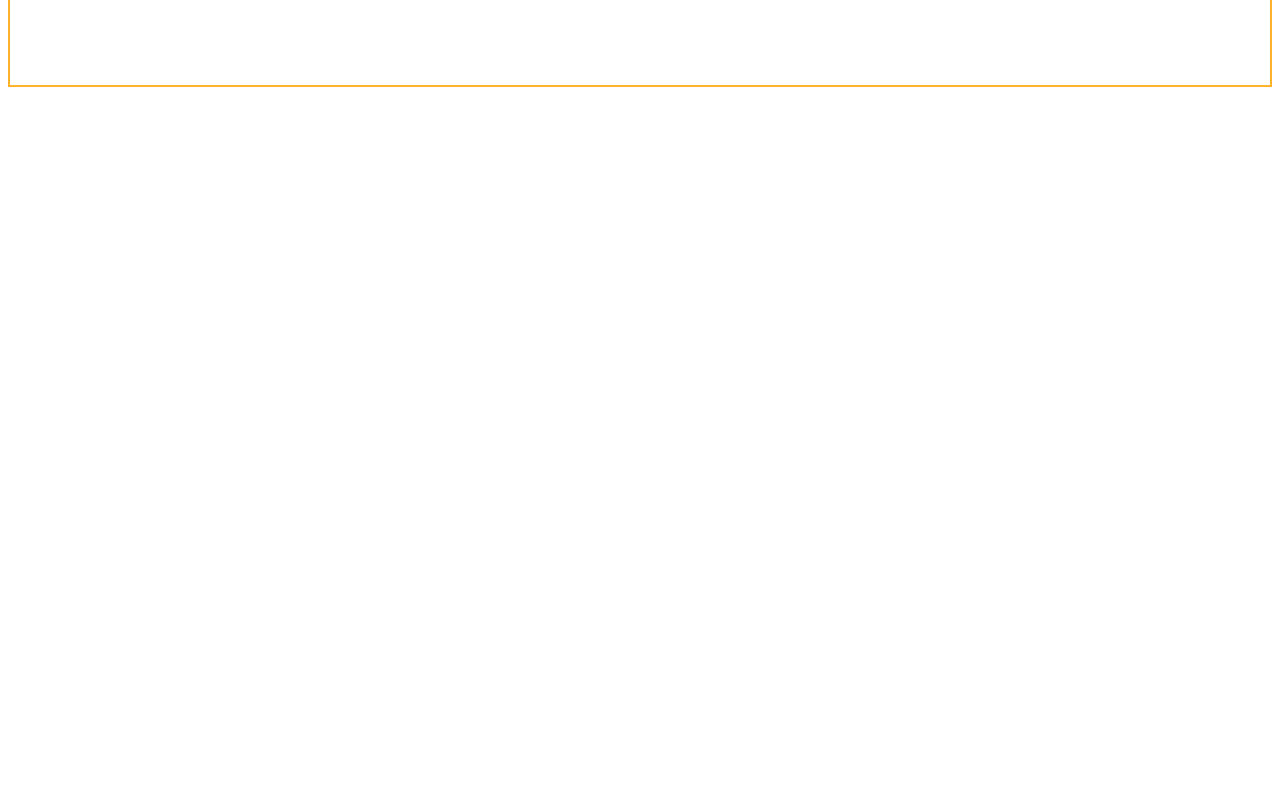
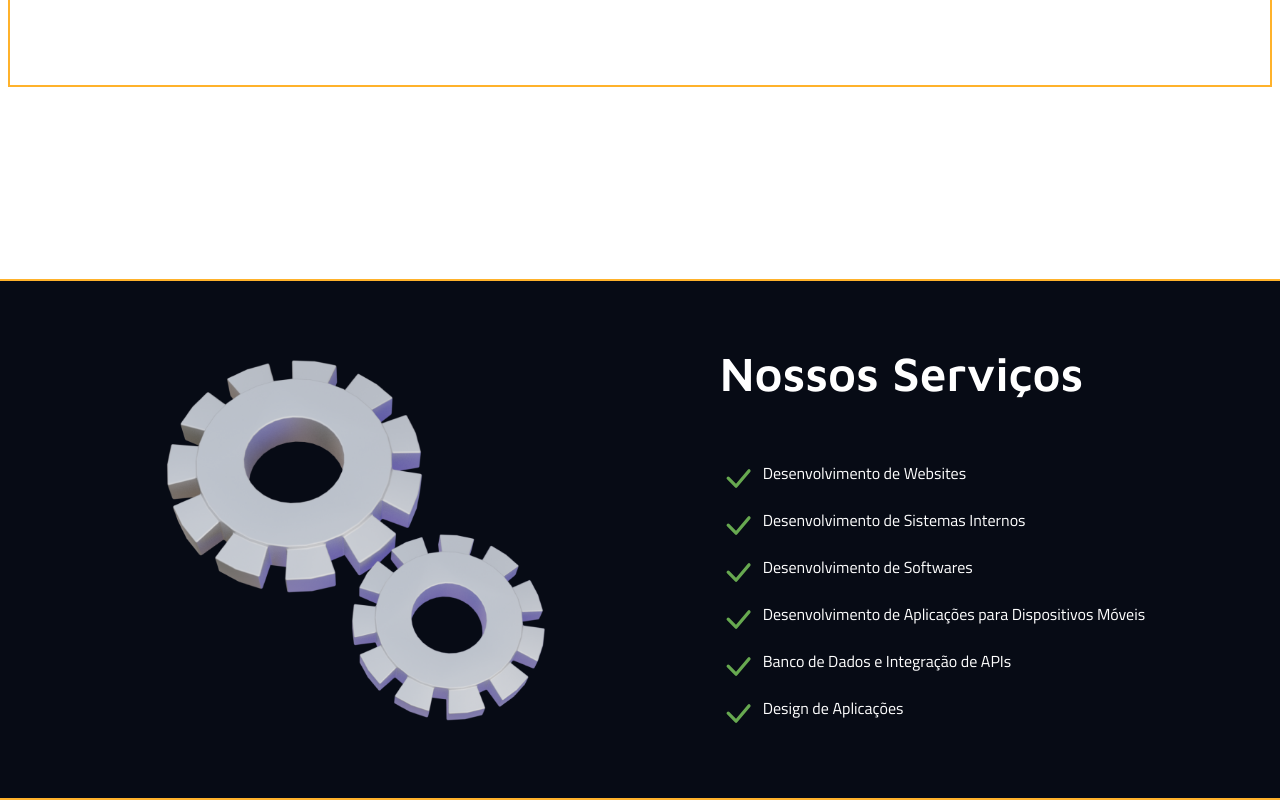
Before and after one commit to DevTeam-On/dev-team-page, a Next.js app: page / in a window 1280 px wide. Shown: the part 1229-2029 px from the top of the page. Before the commit the page ends 1316 px from the top, so only its background shows below. Built offline with nearby package versions, Linux system fonts and the light colour scheme.

Commit message:
feat: call OurServices Componet at home page

```diff
--- a/src/app/page.tsx
+++ b/src/app/page.tsx
@@ -1,11 +1,13 @@
 import Benefits from '@/components/Benefits'
 import InitialContentPage from '@/components/InitalContentPage'
+import OurServices from '@/components/OurServices'
 
 export default function Home() {
   return (
     <>
       <InitialContentPage />
       <Benefits />
+      <OurServices />
     </>
   )
 }
```
